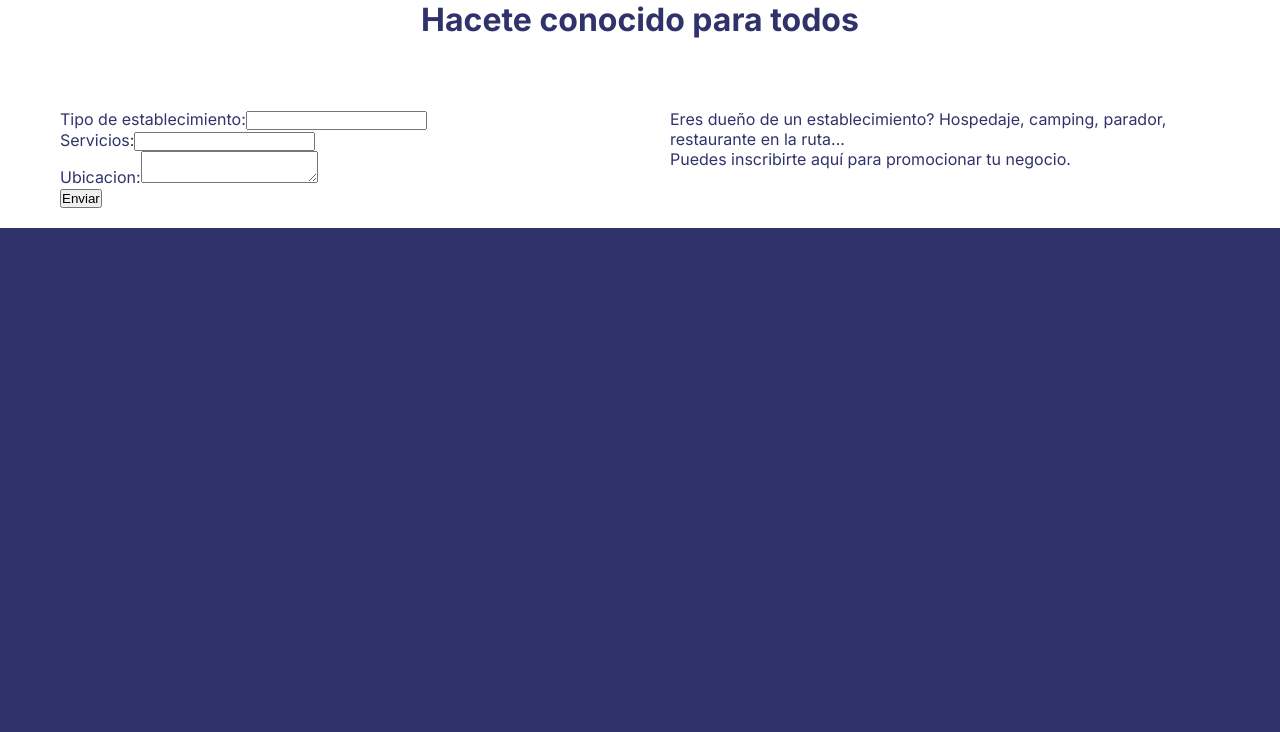
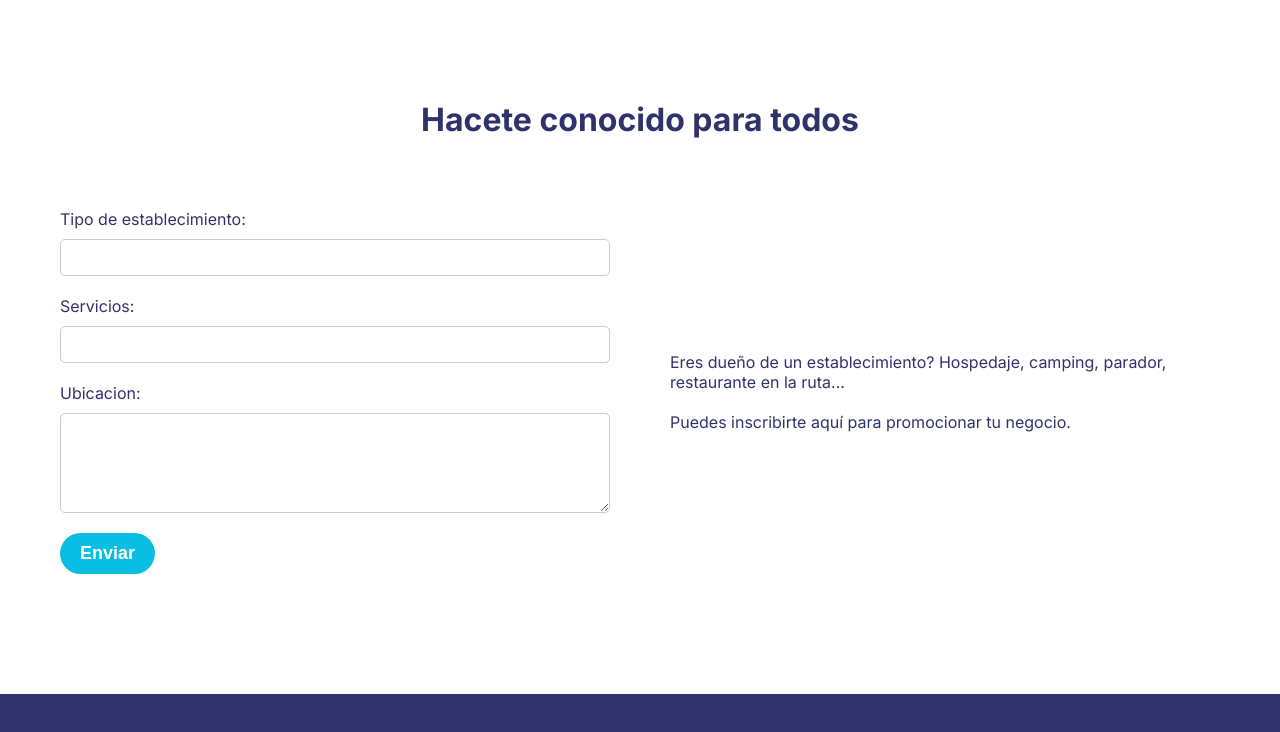
Before and after one commit to nicolascasmuz/patagonia-trip-desafio-m11, a Next.js app: page /owners-form in a window 1280 px wide. Shown: the top 732 px of the page. Built offline with nearby package versions, Linux system fonts and the light colour scheme.

Commit message:
Refactor: add more global styles, clean unused styles, clean insignificant comments

```diff
--- a/styles/globals.css
+++ b/styles/globals.css
@@ -46,3 +46,71 @@ a {
   margin: 0 auto;
   width: 100%;
 }
+
+.section {
+  padding: 100px 0;
+}
+
+.column-form {
+  display: flex;
+  flex-direction: column;
+}
+
+.column-form form {
+  width: 100%;
+}
+
+.form-group {
+  margin-bottom: 20px;
+  display: flex;
+  flex-direction: column;
+}
+
+.form-group label {
+  margin-bottom: 10px;
+}
+
+.form-group input,
+.form-group textarea {
+  padding: 10px;
+  border: 1px solid #ccc;
+  border-radius: 5px;
+}
+
+.form-group textarea {
+  height: 100px;
+  resize: vertical;
+}
+
+.column-form button[type="submit"] {
+  padding: 10px 20px;
+  background-color: var(--primary-color);
+  color: var(--foreground);
+  font-weight: 700;
+  font-size: 18px;
+  border: none;
+  border-radius: 50px;
+  cursor: pointer;
+}
+
+.column-content {
+  display: flex;
+  flex-direction: column;
+  justify-content: center;
+  gap: 20px;
+}
+
+.column-content ul {
+  padding: 15px;
+}
+
+.column-content li {
+  margin-bottom: 10px;
+}
+
+@media screen and (max-width: 480px) {
+  .column-form,
+  .column-content {
+    align-items: center;
+  }
+}
```
Also changed, not shown: components/footer/index.tsx (+0 -25 lines), pages/main/index.tsx (+11 -21 lines).
